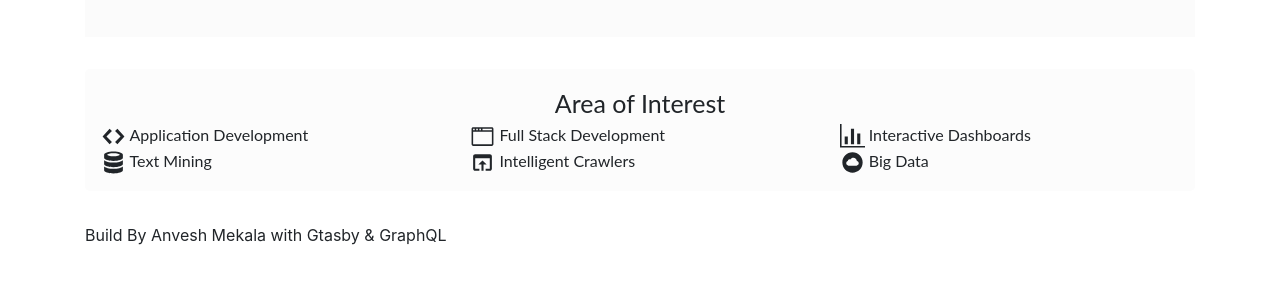
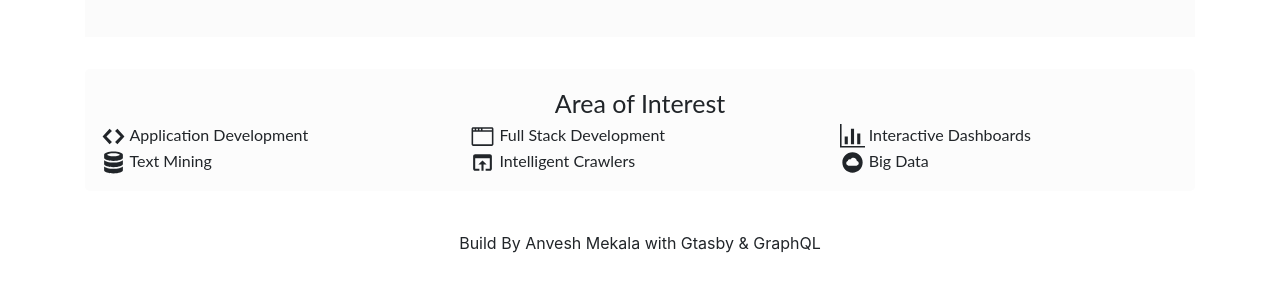
Before and after one commit to ANVESH96/Portfolio-Web-Application, a Gatsby site: page / in a window 1280 px wide. Shown: the part 440-732 px from the top of the page. Built offline with nearby package versions, Linux system fonts and the light colour scheme; Gatsby itself is replaced by a stand-in of ours.

Commit message:
footer new design

```diff
--- a/src/components/footer.js
+++ b/src/components/footer.js
@@ -1,10 +1,10 @@
 import React from "react"
-import {Container} from "react-bootstrap"
+import {Navbar} from "react-bootstrap"
 
 const Footer = () => (
-<Container style={{justifyContent:"center"}}>
-  {"Build By Anvesh Mekala with Gtasby & GraphQL"}
- </Container>
+<Navbar style={{justifyContent:"center"}}>
+  Build By Anvesh Mekala with Gtasby & GraphQL
+ </Navbar>
 )
 
 export default Footer
```
